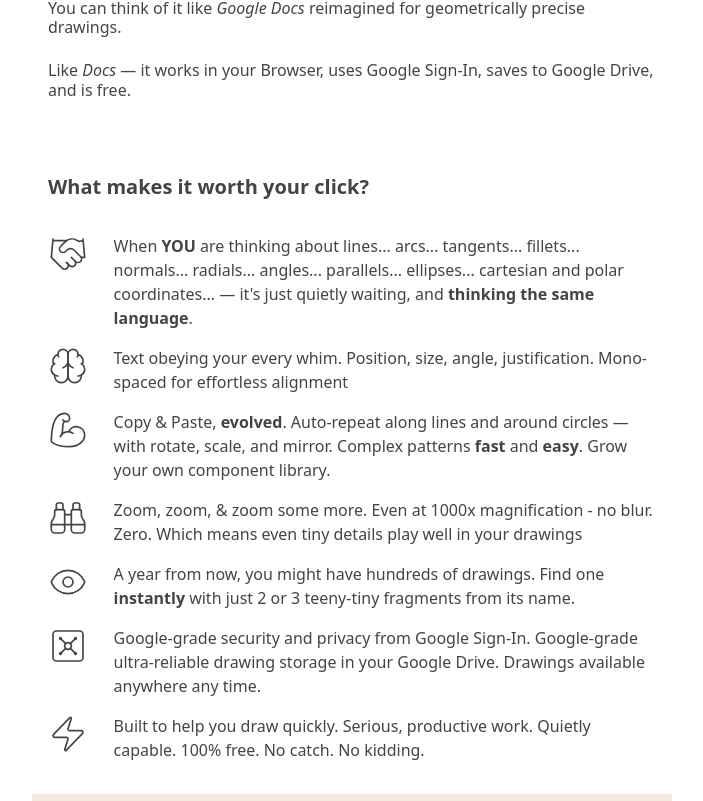
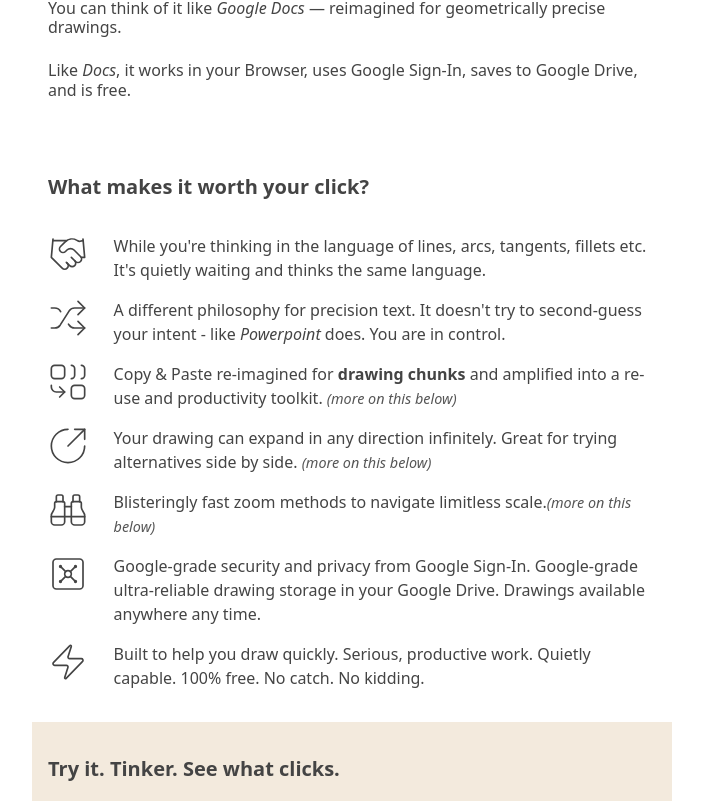
Before and after one commit to peterhoward42/dxact-web, a Svelte app: page / in a window 1280 px wide. Shown: the part 1424-2225 px from the top of the page, without its empty margins (288-991 px from the left). Built offline with nearby package versions, Linux system fonts and the light colour scheme.

Commit message:
backup wip using a commit

```diff
--- a/src/components/WhatIs.svelte
+++ b/src/components/WhatIs.svelte
@@ -11,11 +11,11 @@
         </p>
 
         <p>
-            You can think of it like <em>Google Docs</em> reimagined for geometrically
+            You can think of it like <em>Google Docs</em> — reimagined for geometrically
             precise drawings.
         </p>
         <p>
-            Like <em>Docs</em> — it works in your Browser, uses Google Sign-In, saves
+            Like <em>Docs</em>, it works in your Browser, uses Google Sign-In, saves
             to Google Drive, and is free.
         </p>
     </div>
--- a/src/components/WhatMakesItWorth.svelte
+++ b/src/components/WhatMakesItWorth.svelte
@@ -6,8 +6,13 @@
         Binoculars,
         Eye,
         Vault,
-        Brain,
+        Wrench,
         Zap,
+        Shuffle,
+        CopyPlus,
+        Combine,
+        Blocks,
+        CircleArrowOutUpRight,
     } from "@lucide/svelte";
 </script>
 
@@ -23,43 +28,57 @@
                             absoluteStrokeWidth={true}
                         />{/snippet}
                     {#snippet theCpt()}<span>
-                            When <strong>YOU</strong> are thinking about
-                            lines... arcs... tangents... fillets... normals...
-                            radials... angles... parallels... ellipses...
-                            cartesian and polar coordinates... — it's just
-                            quietly waiting, and
-                            <strong>thinking the same language</strong>.
+                            While you're thinking in the language of lines,
+                            arcs, tangents, fillets etc. It's quietly waiting
+                            and thinks the same language.
                         </span>{/snippet}
                 </ListItemWithIcon>
             </li>
             <li>
                 <ListItemWithIcon>
-                    {#snippet theIcon()}<Brain
+                    {#snippet theIcon()}<Shuffle
                             size="40"
                             strokeWidth="1"
                             absoluteStrokeWidth={true}
                         />{/snippet}
                     {#snippet theCpt()}<span
-                            >Text obeying your every whim. Position, size,
-                            angle, justification. Mono-spaced for effortless
-                            alignment</span
+                            >A different philosophy for precision text. It
+                            doesn't try to second-guess your intent - like <em
+                                >Powerpoint</em
+                            > does. You are in control.</span
                         >{/snippet}
                 </ListItemWithIcon>
             </li>
             <li>
                 <ListItemWithIcon>
-                    {#snippet theIcon()}<BicepsFlexed
+                    {#snippet theIcon()}<Combine
                             size="40"
                             strokeWidth="1"
                             absoluteStrokeWidth={true}
                         />{/snippet}
                     {#snippet theCpt()}<span
-                            >Copy & Paste, <strong>evolved</strong>. Auto-repeat
-                            along lines and around circles — with rotate, scale,
-                            and mirror. Complex patterns <strong>fast</strong>
-                            and <strong>easy</strong>. Grow your own component
-                            library.</span
+                            >Copy & Paste re-imagined for <strong
+                                >drawing chunks</strong
+                            >
+                            and amplified into a re-use and productivity toolkit.
+                            <span class="morebelow">(more on this below)</span
+                            ></span
                         >{/snippet}
+                </ListItemWithIcon>
+            </li>
+            <li>
+                <ListItemWithIcon>
+                    {#snippet theIcon()}<CircleArrowOutUpRight
+                            size="40"
+                            strokeWidth="1"
+                            absoluteStrokeWidth={true}
+                        />{/snippet}
+                    {#snippet theCpt()}<span>
+                            Your drawing can expand in any direction infinitely.
+                            Great for trying alternatives side by side. <span
+                                class="morebelow">(more on this below)</span
+                            >
+                        </span>{/snippet}
                 </ListItemWithIcon>
             </li>
             <li>
@@ -70,26 +89,14 @@
                             absoluteStrokeWidth={true}
                         />{/snippet}
                     {#snippet theCpt()}<span>
-                            Zoom, zoom, &amp; zoom some more. Even at 1000x
-                            magnification - no blur. Zero. Which means even tiny
-                            details play well in your drawings
+                            Blisteringly fast zoom methods to navigate limitless
+                            scale.<span class="morebelow"
+                                >(more on this below)</span
+                            >
                         </span>{/snippet}
                 </ListItemWithIcon>
             </li>
-            <li>
-                <ListItemWithIcon>
-                    {#snippet theIcon()}<Eye
-                            size="40"
-                            strokeWidth="1"
-                            absoluteStrokeWidth={true}
-                        />{/snippet}
-                    {#snippet theCpt()}<span>
-                            A year from now, you might have hundreds of
-                            drawings. Find one <strong>instantly</strong> with just
-                            2 or 3 teeny-tiny fragments from its name.
-                        </span>{/snippet}
-                </ListItemWithIcon>
-            </li>
+
             <li>
                 <ListItemWithIcon>
                     {#snippet theIcon()}<Vault
@@ -131,4 +138,9 @@
     .worthlist li {
         margin-top: 1rem;
     }
+    .morebelow {
+        font-size: 0.9rem;
+        color: #555;
+        font-style: italic;
+    }
 </style>
```
